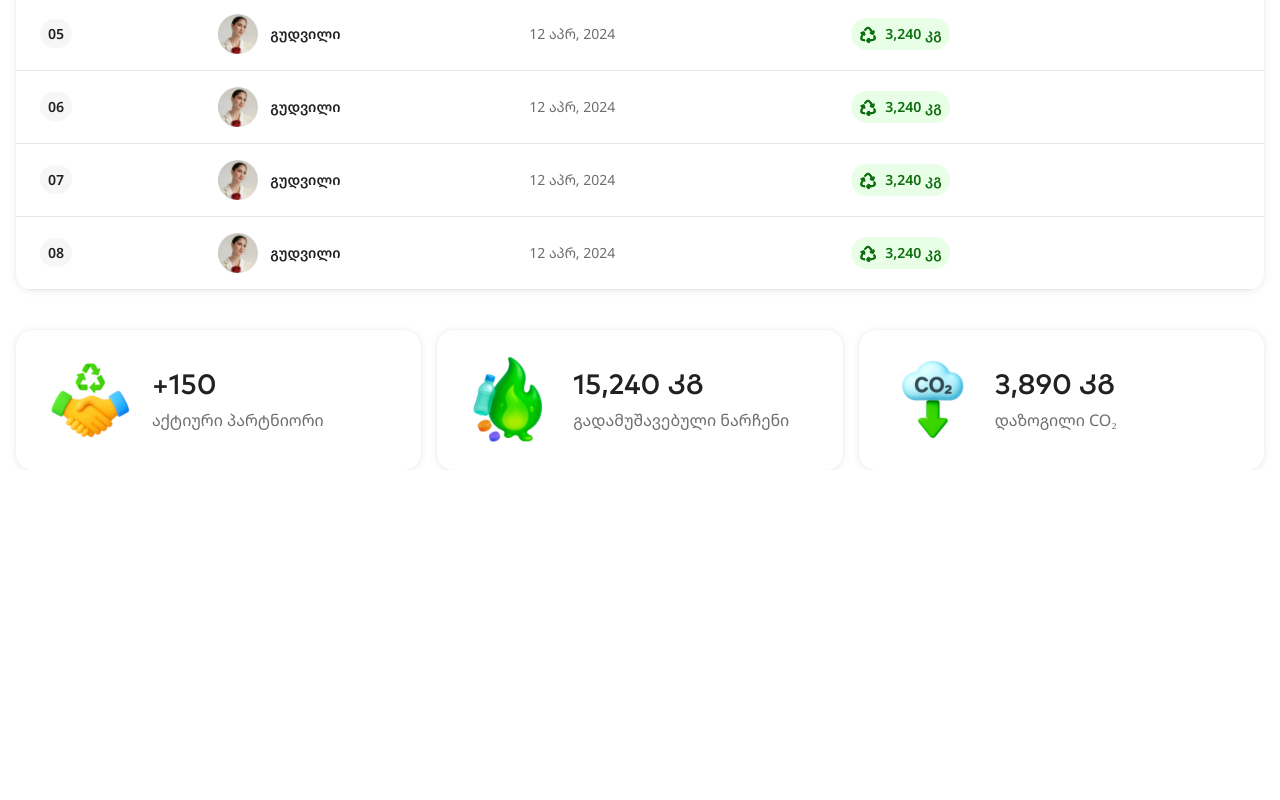
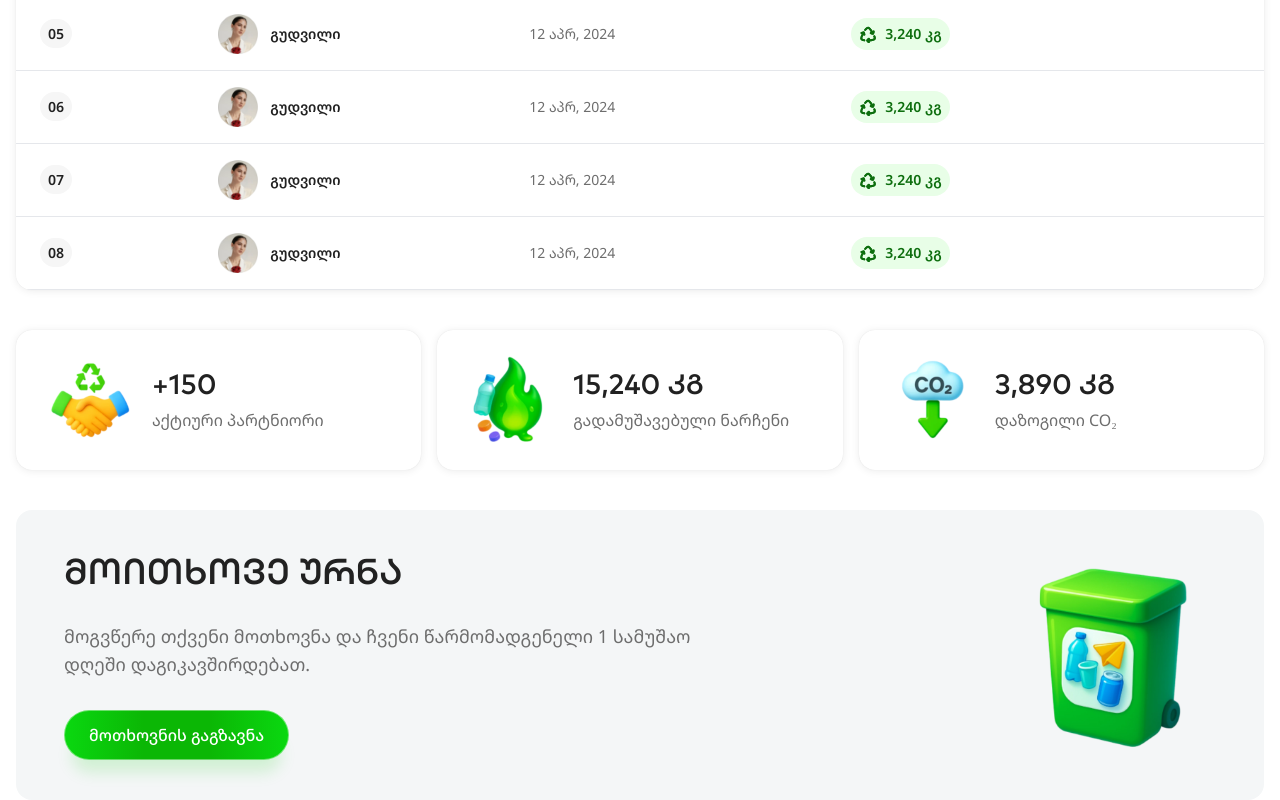
Before and after one commit to Kencho5/Tene-Front, an Angular app: page /bins in a window 1280 px wide. Shown: the part 2329-3129 px from the top of the page. Before the commit the page ends 2799 px from the top, so only its background shows below. Built offline with nearby package versions, Linux system fonts and the light colour scheme.

Commit message:
add: bins banner

```diff
--- a/src/app/pages/bins/bins.component.html
+++ b/src/app/pages/bins/bins.component.html
@@ -454,5 +454,39 @@
         </div>
       </div>
     </div>
+
+    <div
+      class="flex w-full items-center justify-between rounded-2xl bg-[#F4F6F7] px-12 py-10"
+    >
+      <div class="space-y-8 text-left">
+        <h2 class="text-4xl">მოითხოვე ურნა</h2>
+        <p class="max-w-[628px] text-lg text-platinum-50">
+          მოგვწერე თქვენი მოთხოვნა და ჩვენი წარმომადგენელი 1 სამუშაო დღეში
+          დაგიკავშირდებათ.
+        </p>
+
+        <button
+          type="button"
+          class="inline-flex items-center justify-center gap-2 rounded-full border-[1.5px] border-white/40 px-6 py-3 font-medium text-white transition-all duration-200 hover:scale-[102%]"
+          style="
+            background: linear-gradient(
+              90deg,
+              #0ad810 0%,
+              #0bb705 35%,
+              #0bb705 65%,
+              #0ad810 100%
+            );
+            box-shadow: 0px 20px 16px -8px #0ad10426;
+          "
+        >
+          მოთხოვნის გაგზავნა
+        </button>
+      </div>
+
+      <img
+        src="/assets/images/bins/banner-bin.webp"
+        class="h-56 w-56 sm:h-52 sm:w-52"
+      />
+    </div>
   </div>
 </div>
```
Also changed, not shown: src/assets/images/bins/banner-bin.webp (added).
